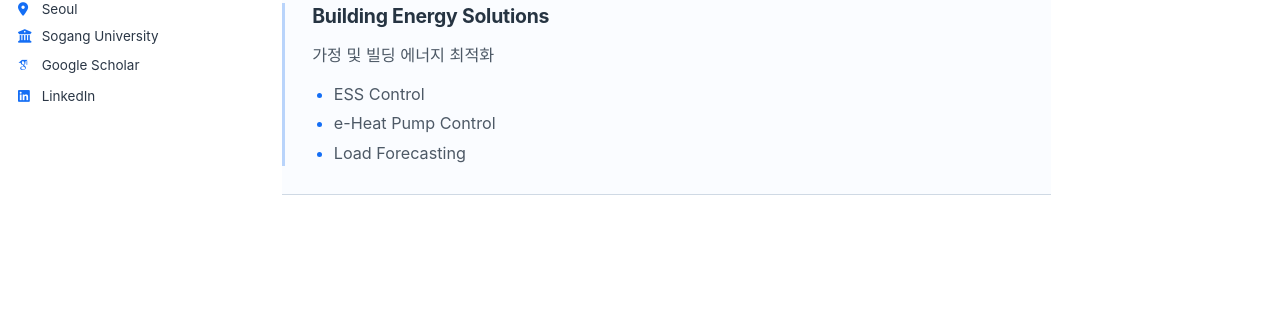
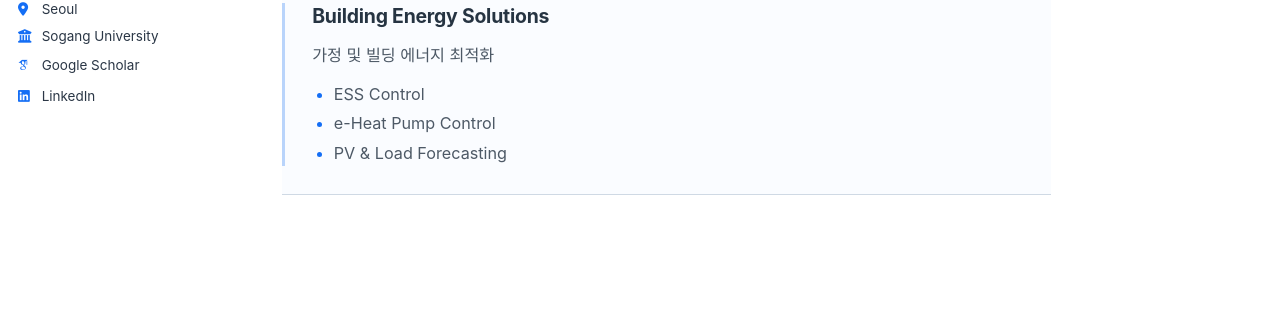
Before and after one commit to powerflow77/powerflow77.github.io, a Jekyll site: the page built from _pages/research.html, in a window 1280 px wide and 900 px high, scrolled down 614 px. Shown: the part 411-747 px from the top of the window. Built offline with Jekyll 4.4.1, drawn with Linux system fonts in a browser that asks for light colours; some web fonts are replaced; a script that is not in the unit is left out.

Commit message:
Refine building energy research label

```diff
--- a/_pages/research.html
+++ b/_pages/research.html
@@ -12,5 +12,5 @@ redirect_from:
 <section class="research-section"><h2>AI &amp; Data-Driven Methods</h2><p lang="ko">전력·에너지 시스템을 위한 인공지능 및 데이터 기반 방법론</p><ul><li>Physics-Informed Neural Networks</li><li>Reinforcement Learning</li><li>Time Series Forecasting</li><li>Graph Neural Networks</li></ul></section>
 <section class="research-section"><h2>Transmission System Operation &amp; Stability</h2><p lang="ko">송전계통 운영, 제어 및 안정도 해석</p><ul><li>Optimal Power Flow</li><li>Power System Stability &amp; Control</li><li>HVDC</li><li>AIDC–Grid Interaction</li><li>T&amp;D Co-Optimization</li></ul></section>
 <section class="research-section"><h2>Distribution Network Operation &amp; Analysis</h2><p lang="ko">배전계통 운영 및 동특성 해석</p><ul><li>State Estimation</li><li>Distribution System Dynamics</li><li>V2G / EV Grid Integration</li><li>AIDC–Distribution Grid Interaction</li></ul></section>
-<section class="research-section"><h2>Building Energy Solutions</h2><p lang="ko">가정 및 빌딩 에너지 최적화</p><ul><li>ESS Control</li><li>e-Heat Pump Control</li><li>Load Forecasting</li></ul></section>
+<section class="research-section"><h2>Building Energy Solutions</h2><p lang="ko">가정 및 빌딩 에너지 최적화</p><ul><li>ESS Control</li><li>e-Heat Pump Control</li><li>PV &amp; Load Forecasting</li></ul></section>
 </div>
```
